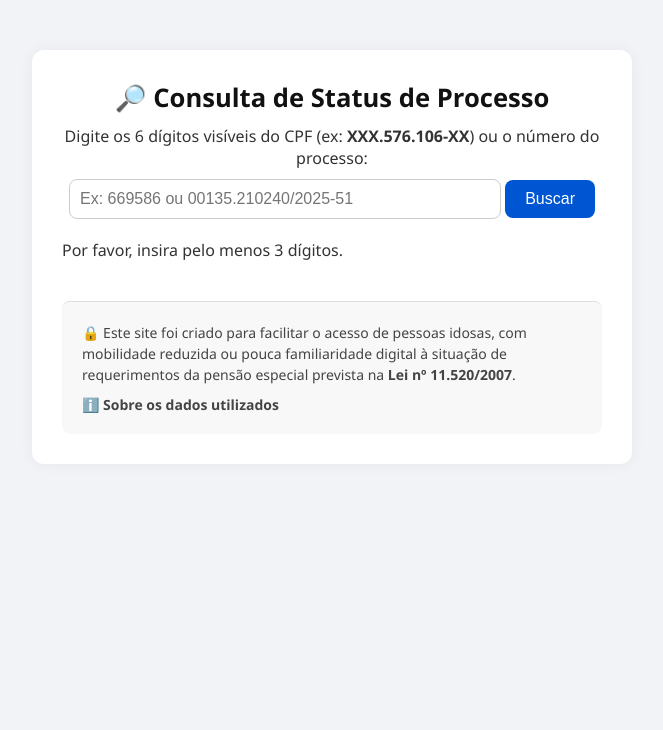
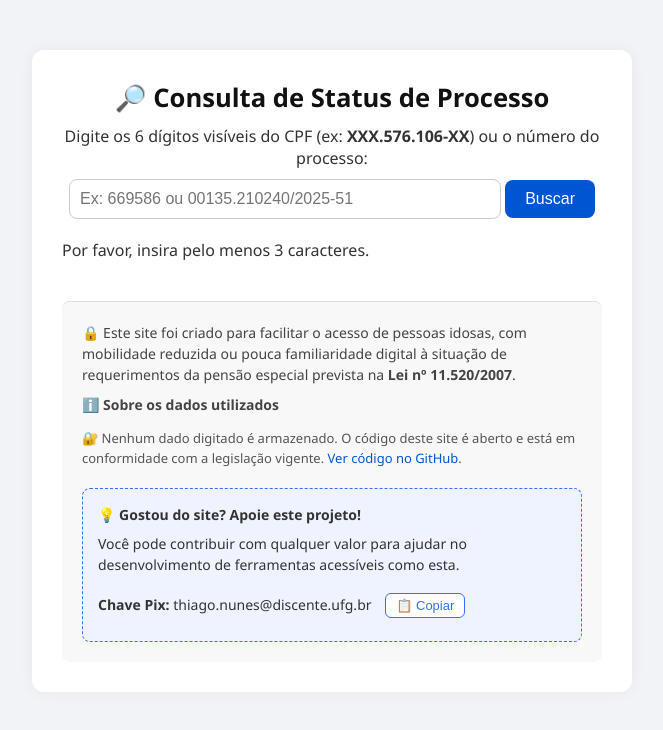
Before and after one commit to thiagonunes85/processo-checker, a plain HTML site: page index.html in a window 1280 px wide. Both pictures are taken after a click on the button "Buscar". Shown: the whole page, without its empty margins (308-971 px from the left). Drawn offline with Linux system fonts and the light colour scheme.

Commit message:
2.1
feat: adiciona seção de doação com chave Pix e botão de cópia

- Nova área no rodapé para doações via Pix
- Adicionado botão "Copiar chave Pix" com feedback visual
- Mensagem de agradecimento e incentivo ao apoio do projeto
- Estilo personalizado para destacar a seção sem afetar a navegação

```diff
--- a/index.html
+++ b/index.html
@@ -29,6 +29,20 @@
           <br>Fonte oficial: <a href="https://dados.gov.br/dados/conjuntos-dados/requerimentos-de-pensao-especial-da-lei-11-520-de-2007" target="_blank">dados.gov.br</a>
         </p>
       </details>
+
+      <p style="margin-top: 15px; font-size: 13px; color: #555;">
+        🔐 Nenhum dado digitado é armazenado. O código deste site é aberto e está em conformidade com a legislação vigente.
+        <a href="https://github.com/thiagonunes85/processo-checker" target="_blank">Ver código no GitHub</a>.
+      </p>
+
+      <div class="doacao">
+        <p><strong>💡 Gostou do site? Apoie este projeto!</strong></p>
+        <p>Você pode contribuir com qualquer valor para ajudar no desenvolvimento de ferramentas acessíveis como esta.</p>
+        <p><strong>Chave Pix:</strong> <span id="chavePix">thiago.nunes@discente.ufg.br</span>
+          <button onclick="copiarPix()" class="btn-copiar">📋 Copiar</button>
+        </p>
+        <p id="aviso-copiado" style="display:none; color:green; font-size:13px; margin-top:5px;">Chave Pix copiada com sucesso!</p>
+      </div>
     </footer>
   </main>
 
--- a/script.js
+++ b/script.js
@@ -17,28 +17,33 @@ function buscar() {
   resultadoDiv.innerHTML = '';
 
   if (!entrada || entrada.length < 3) {
-    resultadoDiv.textContent = 'Por favor, insira pelo menos 3 dígitos.';
+    resultadoDiv.textContent = 'Por favor, insira pelo menos 3 caracteres.';
     return;
   }
 
   const entradaNumeros = entrada.replace(/\D/g, '');
+  const entradaTexto = normalizarTexto(entrada);
 
+  // Aviso ao digitar CPF completo
   if (entradaNumeros.length === 11) {
     const aviso = document.createElement('p');
-    aviso.style.color = '#888';
-    aviso.style.fontSize = '14px';
-    aviso.style.marginTop = '10px';
-    aviso.innerHTML = '🔐 Detectamos que você digitou o CPF completo. Por segurança, só usamos os dígitos de posição 4 a 9 na busca.';
+    aviso.style.color = '#666';
+    aviso.style.fontSize = '13px';
+    aviso.style.margin = '10px 0';
+    aviso.innerHTML = `
+      🔐 Detectamos que você digitou o CPF completo. Por segurança, <strong>apenas os dígitos de posição 4 a 9</strong> são usados na busca.<br>
+      Nenhum dado digitado é armazenado. O código é aberto e está em conformidade com a legislação vigente.
+    `;
     resultadoDiv.appendChild(aviso);
   }
 
   const resultados = dados.filter(item => {
     const cpfNumeros = item.CPF.replace(/\D/g, '');
-    const faixaCpf = cpfNumeros.slice(3, 9);
+    const faixaCpf = cpfNumeros.slice(3, 9); // dígitos 4 a 9
     const processoNormalizado = normalizarTexto(item['Número do Processo']);
 
-    const cpfMatch = faixaCpf.includes(entradaNumeros);
-    const processoMatch = processoNormalizado.includes(normalizarTexto(entrada));
+    const cpfMatch = faixaCpf.includes(entradaNumeros.slice(-6));
+    const processoMatch = processoNormalizado.includes(entradaTexto);
 
     return cpfMatch || processoMatch;
   });
@@ -60,3 +65,14 @@ function buscar() {
     resultadoDiv.appendChild(avisoErro);
   }
 }
+
+function copiarPix() {
+    const chave = document.getElementById("chavePix").textContent;
+    navigator.clipboard.writeText(chave).then(() => {
+      const aviso = document.getElementById("aviso-copiado");
+      aviso.style.display = 'inline';
+      setTimeout(() => {
+        aviso.style.display = 'none';
+      }, 3000);
+    });
+  }
--- a/style.css
+++ b/style.css
@@ -59,6 +59,7 @@
     text-align: left;
   }
 
+  /* Rodapé */
   footer.rodape {
     margin-top: 40px;
     padding: 20px;
@@ -96,3 +97,34 @@
   footer.rodape details {
     margin-top: 10px;
   }
+
+  /* Doação */
+  .rodape .doacao {
+    margin-top: 20px;
+    padding: 15px;
+    background-color: #eef3ff;
+    border: 1px dashed #3370ff;
+    border-radius: 8px;
+    font-size: 14px;
+    color: #333;
+  }
+
+  .rodape .doacao p {
+    margin-bottom: 8px;
+  }
+
+  .btn-copiar {
+    margin-left: 10px;
+    padding: 4px 10px;
+    font-size: 13px;
+    border: 1px solid #3370ff;
+    border-radius: 6px;
+    background-color: #ffffff;
+    color: #3370ff;
+    cursor: pointer;
+    transition: background-color 0.2s ease;
+  }
+
+  .btn-copiar:hover {
+    background-color: #e0eaff;
+  }
```
